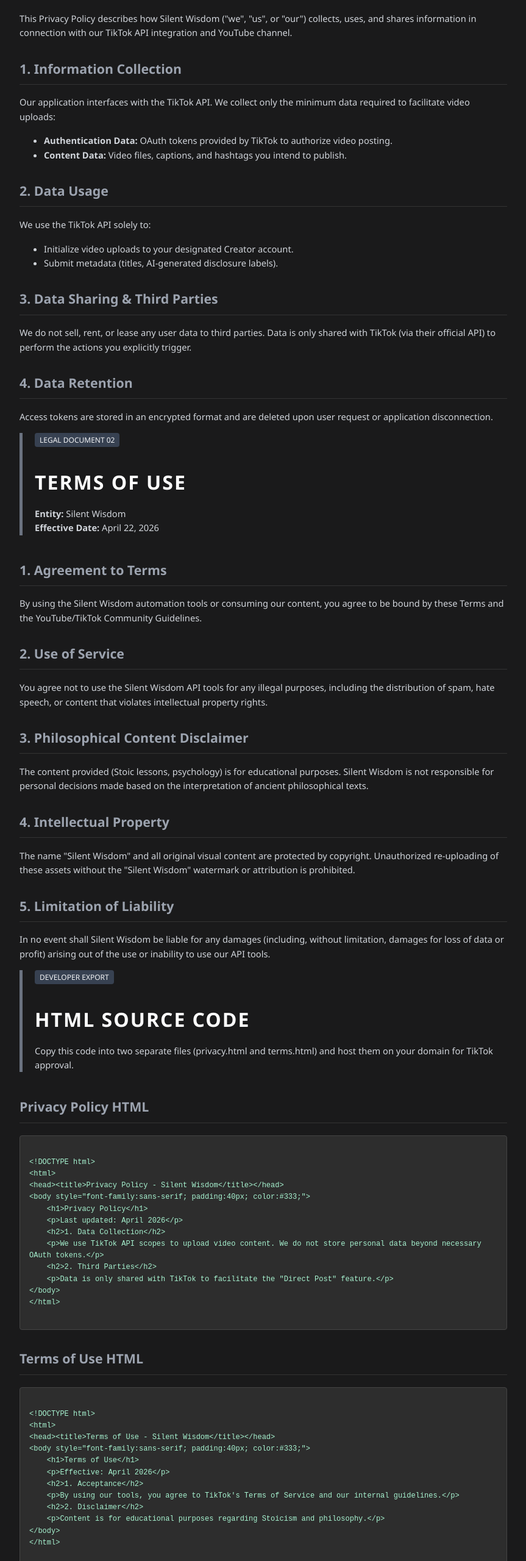
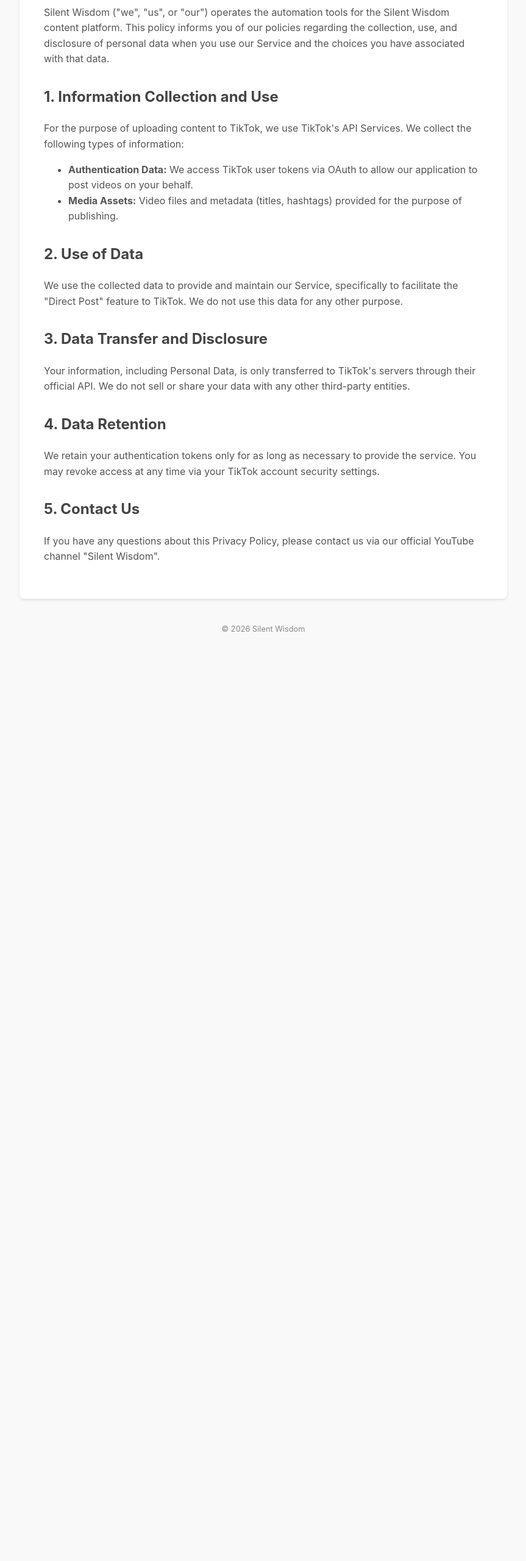
Before and after one commit to rangamramesh/rangamramesh.github.io, a plain HTML site: page silent_wisdom_privacy_policy.html in a window 1280 px wide. Shown: the part 240-2800 px from the top of the page at 61% size, without its empty margins (208-1071 px from the left). After the commit the page ends 1342 px from the top, so only its background shows below. Drawn offline with Linux system fonts and the light colour scheme.

Commit message:
Revise Privacy Policy and update document structure
Updated the Privacy Policy to reflect changes in data collection and usage, and improved the overall design and structure.

```diff
--- a/silent_wisdom_privacy_policy.html
+++ b/silent_wisdom_privacy_policy.html
@@ -1,181 +1,43 @@
-import os
-from weasyprint import HTML
-
-# Content for the Privacy Policy and Terms of Use
-# Using a clean, professional "Stoic" theme (dark/muted tones)
-
-html_content = """
 <!DOCTYPE html>
 <html lang="en">
 <head>
     <meta charset="UTF-8">
-    <title>Silent Wisdom - Legal Documentation</title>
+    <meta name="viewport" content="width=device-width, initial-scale=1.0">
+    <title>Privacy Policy - Silent Wisdom</title>
     <style>
-        @page {
-            size: A4;
-            margin: 20mm;
-            background-color: #1a1a1b;
-        }
-        body {
-            font-family: 'Segoe UI', Roboto, Helvetica, Arial, sans-serif;
-            color: #e0e0e0;
-            background-color: #1a1a1b;
-            line-height: 1.6;
-            margin: 0;
-            padding: 0;
-        }
-        .container {
-            max-width: 800px;
-            margin: auto;
-        }
-        .header-box {
-            border-left: 5px solid #6b7280;
-            padding-left: 20px;
-            margin-bottom: 40px;
-        }
-        h1 {
-            color: #ffffff;
-            font-size: 24pt;
-            margin-bottom: 5px;
-            text-transform: uppercase;
-            letter-spacing: 2px;
-        }
-        h2 {
-            color: #9ca3af;
-            font-size: 16pt;
-            border-bottom: 1px solid #333;
-            padding-bottom: 8px;
-            margin-top: 30px;
-        }
-        p, li {
-            font-size: 11pt;
-            color: #d1d5db;
-        }
-        .code-block {
-            background-color: #2d2d2d;
-            border: 1px solid #444;
-            padding: 15px;
-            font-family: 'Courier New', monospace;
-            font-size: 9pt;
-            color: #a7f3d0;
-            white-space: pre-wrap;
-            margin: 20px 0;
-            border-radius: 4px;
-        }
-        .label {
-            display: inline-block;
-            background: #374151;
-            color: #f3f4f6;
-            padding: 2px 8px;
-            border-radius: 4px;
-            font-size: 9pt;
-            margin-bottom: 10px;
-        }
-        .page-break {
-            page-break-after: always;
-        }
+        body { font-family: -apple-system, BlinkMacSystemFont, "Segoe UI", Roboto, Helvetica, Arial, sans-serif; line-height: 1.6; color: #333; max-width: 800px; margin: 40px auto; padding: 20px; background-color: #f9f9f9; }
+        .card { background: white; padding: 40px; border-radius: 8px; box-shadow: 0 2px 4px rgba(0,0,0,0.1); }
+        h1 { color: #1a1a1a; border-bottom: 2px solid #eee; padding-bottom: 10px; }
+        h2 { color: #444; margin-top: 30px; }
+        p, li { color: #555; }
+        footer { margin-top: 40px; font-size: 0.8em; color: #888; text-align: center; }
     </style>
 </head>
 <body>
-    <div class="container">
-        <div class="header-box">
-            <div class="label">LEGAL DOCUMENT 01</div>
-            <h1>Privacy Policy</h1>
-            <p><strong>Entity:</strong> Silent Wisdom (Content Management System)<br>
-            <strong>Effective Date:</strong> April 22, 2026</p>
-        </div>
+    <div class="card">
+        <h1>Privacy Policy</h1>
+        <p><strong>Last Updated: April 2026</strong></p>
+        <p>Silent Wisdom ("we", "us", or "our") operates the automation tools for the Silent Wisdom content platform. This policy informs you of our policies regarding the collection, use, and disclosure of personal data when you use our Service and the choices you have associated with that data.</p>
 
-        <p>This Privacy Policy describes how Silent Wisdom ("we", "us", or "our") collects, uses, and shares information in connection with our TikTok API integration and YouTube channel.</p>
-
-        <h2>1. Information Collection</h2>
-        <p>Our application interfaces with the TikTok API. We collect only the minimum data required to facilitate video uploads:</p>
+        <h2>1. Information Collection and Use</h2>
+        <p>For the purpose of uploading content to TikTok, we use TikTok's API Services. We collect the following types of information:</p>
         <ul>
-            <li><strong>Authentication Data:</strong> OAuth tokens provided by TikTok to authorize video posting.</li>
-            <li><strong>Content Data:</strong> Video files, captions, and hashtags you intend to publish.</li>
+            <li><strong>Authentication Data:</strong> We access TikTok user tokens via OAuth to allow our application to post videos on your behalf.</li>
+            <li><strong>Media Assets:</strong> Video files and metadata (titles, hashtags) provided for the purpose of publishing.</li>
         </ul>
 
-        <h2>2. Data Usage</h2>
-        <p>We use the TikTok API solely to:
-            <ul>
-                <li>Initialize video uploads to your designated Creator account.</li>
-                <li>Submit metadata (titles, AI-generated disclosure labels).</li>
-            </ul>
-        </p>
+        <h2>2. Use of Data</h2>
+        <p>We use the collected data to provide and maintain our Service, specifically to facilitate the "Direct Post" feature to TikTok. We do not use this data for any other purpose.</p>
 
-        <h2>3. Data Sharing & Third Parties</h2>
-        <p>We do not sell, rent, or lease any user data to third parties. Data is only shared with TikTok (via their official API) to perform the actions you explicitly trigger.</p>
+        <h2>3. Data Transfer and Disclosure</h2>
+        <p>Your information, including Personal Data, is only transferred to TikTok's servers through their official API. We do not sell or share your data with any other third-party entities.</p>
 
         <h2>4. Data Retention</h2>
-        <p>Access tokens are stored in an encrypted format and are deleted upon user request or application disconnection.</p>
+        <p>We retain your authentication tokens only for as long as necessary to provide the service. You may revoke access at any time via your TikTok account security settings.</p>
 
-        <div class="page-break"></div>
-
-        <div class="header-box">
-            <div class="label">LEGAL DOCUMENT 02</div>
-            <h1>Terms of Use</h1>
-            <p><strong>Entity:</strong> Silent Wisdom<br>
-            <strong>Effective Date:</strong> April 22, 2026</p>
-        </div>
-
-        <h2>1. Agreement to Terms</h2>
-        <p>By using the Silent Wisdom automation tools or consuming our content, you agree to be bound by these Terms and the YouTube/TikTok Community Guidelines.</p>
-
-        <h2>2. Use of Service</h2>
-        <p>You agree not to use the Silent Wisdom API tools for any illegal purposes, including the distribution of spam, hate speech, or content that violates intellectual property rights.</p>
-
-        <h2>3. Philosophical Content Disclaimer</h2>
-        <p>The content provided (Stoic lessons, psychology) is for educational purposes. Silent Wisdom is not responsible for personal decisions made based on the interpretation of ancient philosophical texts.</p>
-
-        <h2>4. Intellectual Property</h2>
-        <p>The name "Silent Wisdom" and all original visual content are protected by copyright. Unauthorized re-uploading of these assets without the "Silent Wisdom" watermark or attribution is prohibited.</p>
-
-        <h2>5. Limitation of Liability</h2>
-        <p>In no event shall Silent Wisdom be liable for any damages (including, without limitation, damages for loss of data or profit) arising out of the use or inability to use our API tools.</p>
-
-        <div class="page-break"></div>
-
-        <div class="header-box">
-            <div class="label">DEVELOPER EXPORT</div>
-            <h1>HTML Source Code</h1>
-            <p>Copy this code into two separate files (privacy.html and terms.html) and host them on your domain for TikTok approval.</p>
-        </div>
-
-        <h2>Privacy Policy HTML</h2>
-        <div class="code-block">
-&lt;!DOCTYPE html&gt;
-&lt;html&gt;
-&lt;head&gt;&lt;title&gt;Privacy Policy - Silent Wisdom&lt;/title&gt;&lt;/head&gt;
-&lt;body style="font-family:sans-serif; padding:40px; color:#333;"&gt;
-    &lt;h1&gt;Privacy Policy&lt;/h1&gt;
-    &lt;p&gt;Last updated: April 2026&lt;/p&gt;
-    &lt;h2&gt;1. Data Collection&lt;/h2&gt;
-    &lt;p&gt;We use TikTok API scopes to upload video content. We do not store personal data beyond necessary OAuth tokens.&lt;/p&gt;
-    &lt;h2&gt;2. Third Parties&lt;/h2&gt;
-    &lt;p&gt;Data is only shared with TikTok to facilitate the "Direct Post" feature.&lt;/p&gt;
-&lt;/body&gt;
-&lt;/html&gt;
-        </div>
-
-        <h2>Terms of Use HTML</h2>
-        <div class="code-block">
-&lt;!DOCTYPE html&gt;
-&lt;html&gt;
-&lt;head&gt;&lt;title&gt;Terms of Use - Silent Wisdom&lt;/title&gt;&lt;/head&gt;
-&lt;body style="font-family:sans-serif; padding:40px; color:#333;"&gt;
-    &lt;h1&gt;Terms of Use&lt;/h1&gt;
-    &lt;p&gt;Effective: April 2026&lt;/p&gt;
-    &lt;h2&gt;1. Acceptance&lt;/h2&gt;
-    &lt;p&gt;By using our tools, you agree to TikTok's Terms of Service and our internal guidelines.&lt;/p&gt;
-    &lt;h2&gt;2. Disclaimer&lt;/h2&gt;
-    &lt;p&gt;Content is for educational purposes regarding Stoicism and philosophy.&lt;/p&gt;
-&lt;/body&gt;
-&lt;/html&gt;
-        </div>
+        <h2>5. Contact Us</h2>
+        <p>If you have any questions about this Privacy Policy, please contact us via our official YouTube channel "Silent Wisdom".</p>
     </div>
+    <footer>&copy; 2026 Silent Wisdom</footer>
 </body>
 </html>
-"""
-
-# Save to PDF
-output_path = "silent_wisdom_legal_docs.pdf"
-HTML(string=html_content).write_pdf(output_path)
```
